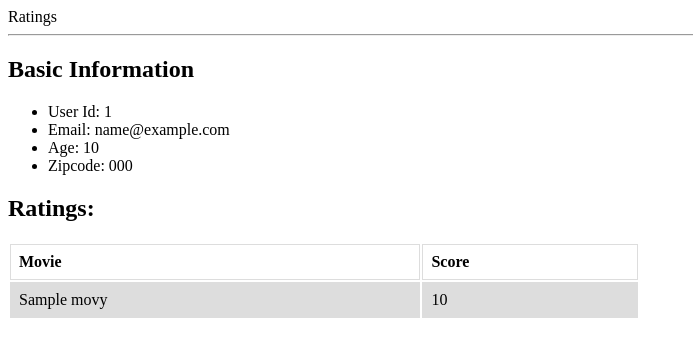
After one commit to songcelia88/HB-ratings-lab, a Flask app: page /users/1 in a window 1280 px wide. The commit adds this page. Shown: the top 357 px of the page, without its empty margins (0-693 px from the left). Run offline with Flask 2, Linux system fonts and the light colour scheme; tables that the repository leaves empty hold one stand-in row (values such as "Sample post").

Commit message:
completed part 2 up to movies list (haven't done the movie details yet

```diff
--- a/model.py
+++ b/model.py
@@ -66,8 +66,8 @@ class Rating(db.Model):
     # user = db.relationship('User') # rating has 1 user
     # user = db.relationship("User", backref='ratings')
     # movie = db.relationship('Movie', backref='ratings')
-    movie = db.relationship('Movie', backref=db.backref('ratings', order_by=rating_id))
-    user = db.relationship('User', backref=db.backref('ratings', order_by=rating_id))
+    movie = db.relationship('Movie', backref=db.backref('ratings', order_by=movie_id))
+    user = db.relationship('User', backref=db.backref('ratings', order_by=movie_id))
 
     # documentation on backref: https://docs.sqlalchemy.org/en/latest/orm/backref.html
     # order_by parameter in the backref function determines what to sort the ratings by
--- a/server.py
+++ b/server.py
@@ -22,7 +22,11 @@ app.jinja_env.undefined = StrictUndefined
 @app.route('/')
 def index():
     """Homepage."""
-    return render_template('homepage.html')
+
+    # check if the user is logged in and pass to template
+    is_logged_in = session.get('user_id')
+
+    return render_template('homepage.html', isLoggedIn = is_logged_in)
 
 
 @app.route('/users')
@@ -31,6 +35,25 @@ def show_users():
     all_users = db.session.query(User).all() # list of User objects
 
     return render_template('users.html', users = all_users)
+
+
+@app.route('/users/<int:user_id>')
+def show_user_detail(user_id):
+    """Show the details for one user"""
+    user = db.session.query(User).filter(User.user_id == user_id).first()
+
+    # To Do: order the movies in alphabetical order
+
+    return render_template('user-detail.html', user=user)
+
+
+@app.route('/movies')
+def show_movies():
+    """Show all the movies in the system"""
+
+    all_movies = db.session.query(Movie).order_by('title').all() # list of Movie objects
+
+    return render_template('movies.html', movies = all_movies)
 
 
 @app.route('/register')
@@ -48,11 +71,13 @@ def create_user():
 
     user_email = request.form.get('email')
     user_pwd = request.form.get('password')
+    user_age = int(request.form.get('age'))
+    user_zipcode = request.form.get('zipcode')
 
     user_query = db.session.query(User).filter(User.email == user_email).all()
 
     if not user_query: # if that list is empty, the email doesn't exist in the database
-        new_user = User(email=user_email, password=user_pwd)
+        new_user = User(email=user_email, password=user_pwd, age=user_age, zipcode=user_zipcode)
         db.session.add(new_user)
         db.session.commit()
         print("user added")
@@ -62,16 +87,49 @@ def create_user():
 
     return redirect('/') # redirect to the registration form for now
 
+
 @app.route('/login', methods=['GET'])
 def show_login_form():
     """ Display the login form """
     return render_template('login.html')
 
 
+@app.route('/login-user', methods=['POST'])
+def login_user():
+    """Take the user email and password and log them in if those match the database"""
+
+    user_email = request.form.get('email')
+    user_pwd = request.form.get('password')
+
+    user = db.session.query(User).filter(User.email == user_email).first()
+
+    if user and user_pwd == user.password:
+        session['user_id'] = user.user_id
+        flash("You've been logged in!")
+        return redirect('/users/' + str(user.user_id))
+    else:
+        flash("Password or Email doesn't match")
+        return redirect('/login')
+
+
+@app.route('/logout', methods=['GET'])
+def logout_user():
+    """Log out the user by removing the user_id from the session"""
+
+    if session.get('user_id'):
+        del session['user_id']
+        flash("You've been logged out!")
+        return redirect('/')
+    else:
+        flash("Log Out unsuccessful")
+        return redirect('/')
+
+
 if __name__ == "__main__":
     # We have to set debug=True here, since it has to be True at the
     # point that we invoke the DebugToolbarExtension
     app.debug = True
+
     # make sure templates, etc. are not cached in debug mode
     app.jinja_env.auto_reload = app.debug
 
--- a/templates/login.html
+++ b/templates/login.html
@@ -3,7 +3,7 @@
 
 <h1>Login Form</h1>
 
-<form action='/login' method="POST">
+<form action='/login-user' method="POST">
 	<div style='padding-bottom: 10px'>
 		Email Address: <input type='email' name='email'>
 	</div>
--- a/templates/registration.html
+++ b/templates/registration.html
@@ -10,6 +10,12 @@
 	<div style='padding-bottom: 10px'>
 		Password: <input type='password' name='password'>
 	</div>
+	<div style='padding-bottom: 10px'>
+		Age: <input type='number' name='age'>
+	</div>
+	<div style='padding-bottom: 10px'>
+		Zipcode: <input type='text' name='zipcode'>
+	</div>
 	<div>
 		<input type='submit' value='Register'>
 	</div>
--- /dev/null
+++ b/templates/user-detail.html
@@ -0,0 +1,50 @@
+{% extends 'base.html' %}
+
+
+
+{% block title %} - {{ user.user_id }} Details {% endblock %}
+
+{% block content %}
+
+<style>
+	.rating-table {
+		text-align: center;
+	    width: 50%;
+	}
+
+	.rating-table-cell {
+	    border: 1px solid #dddddd;
+	    text-align: left;
+	    padding: 8px;
+	}
+
+	tr:nth-child(even) {
+	    background-color: #dddddd;
+	}
+</style>
+
+<h2>Basic Information</h2>
+
+<ul>
+	<li>User Id: {{ user.user_id }}</li>
+	<li>Email: {{ user.email }}</li>
+	<li>Age: {{ user.age }}</li>
+	<li>Zipcode: {{ user.zipcode }}</li>
+</ul>
+
+<h2>Ratings:</h2>
+
+<table class='rating-table'>
+	<tr class='rating-table-cell'>
+		<th class='rating-table-cell'>Movie</th>
+		<th class='rating-table-cell'>Score</th>
+	</tr>
+	{% for rating in user.ratings %}
+		<tr class='rating-table-cell'>
+			<td class='rating-table-cell'>{{ rating.movie.title }}</td>
+			<td class='rating-table-cell'>{{ rating.score }}</td>
+		</tr>
+	{% endfor %}
+</table>
+
+{% endblock %}
```
Also changed, not shown: templates/homepage.html (+8 -0 lines), templates/movies.html (added, +19 -0 lines).
